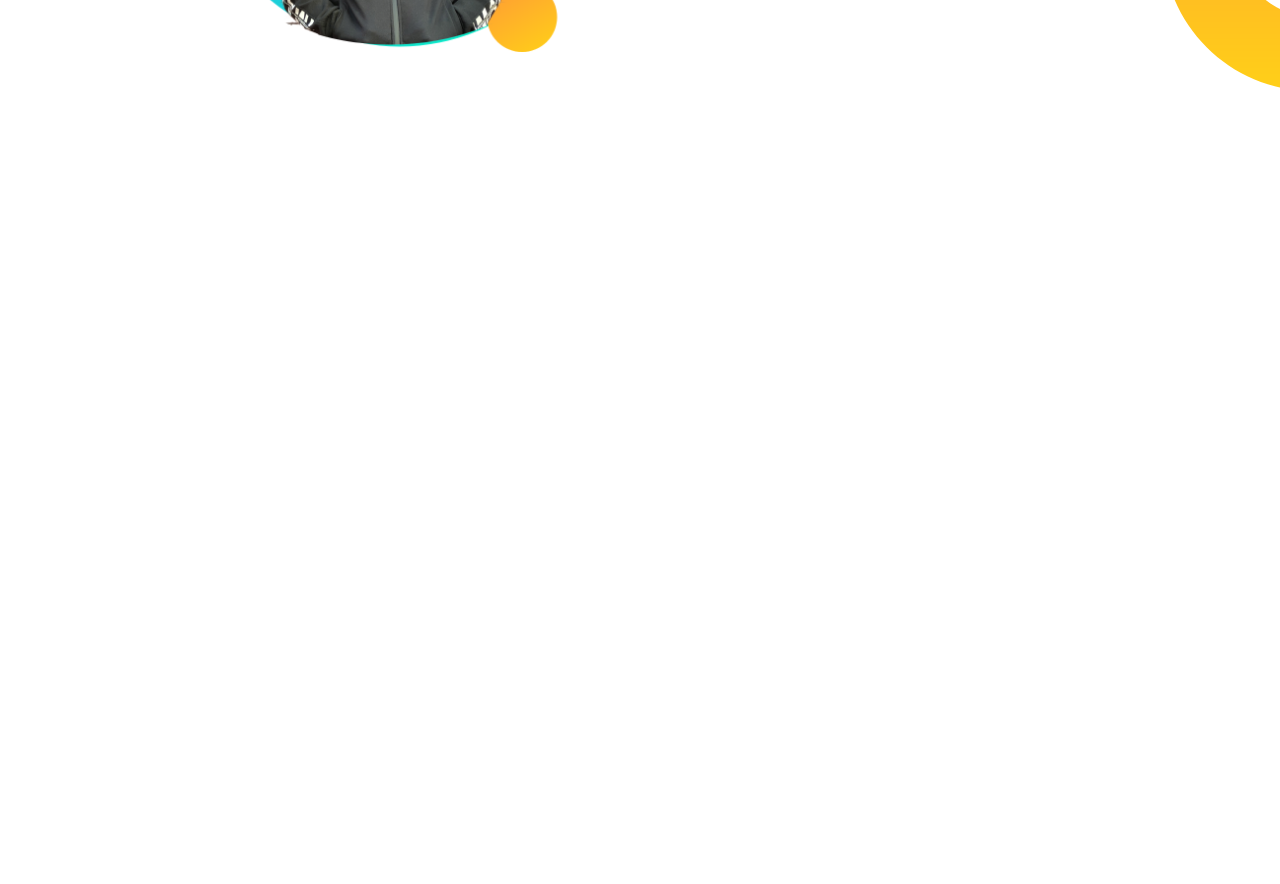
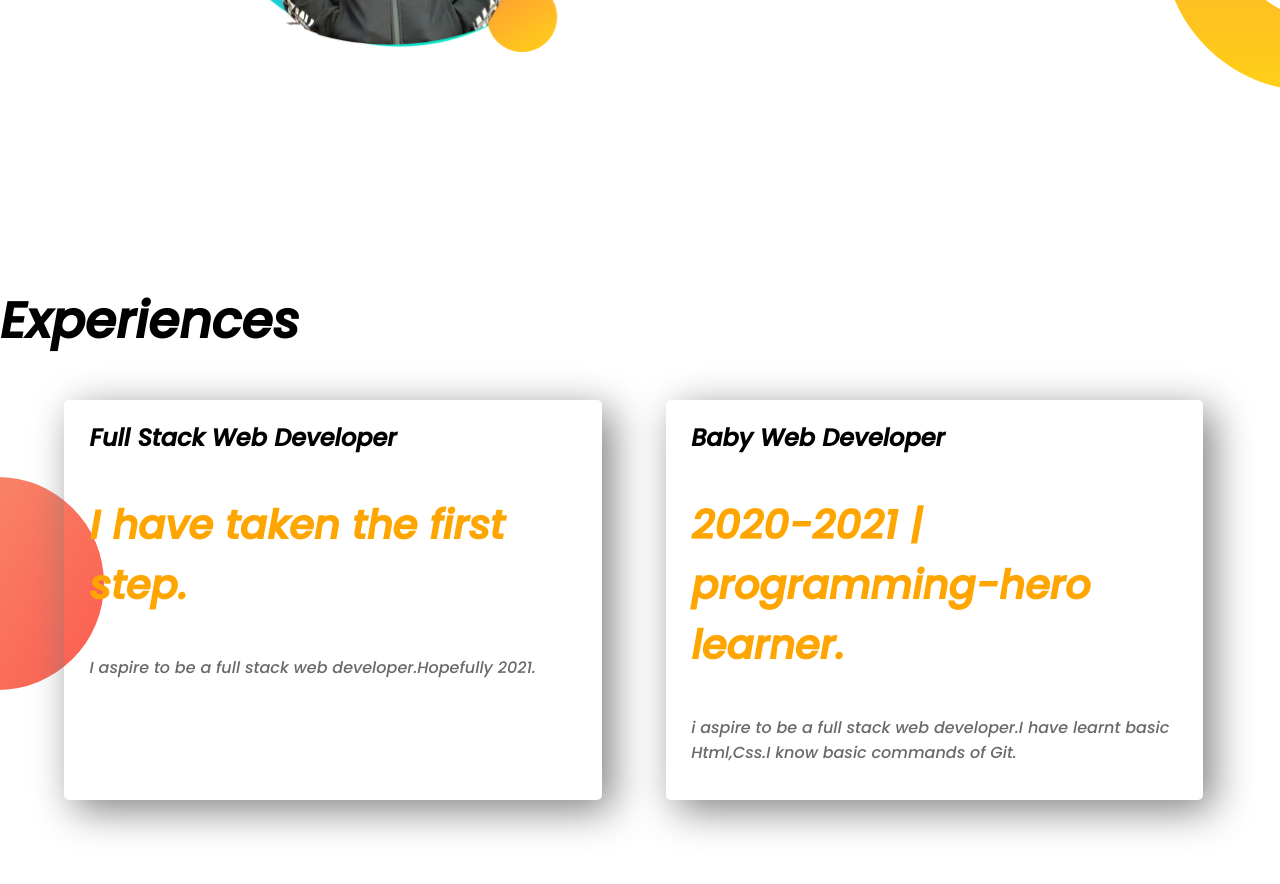
Before and after one commit to Ayon-Biswas/web-portfolio, a plain HTML site: page index.html in a window 1280 px wide. Shown: the part 958-1842 px from the top of the page. Before the commit the page ends 1200 px from the top, so only its background shows below. Drawn offline with Linux system fonts and the light colour scheme.

Commit message:
added experience area

```diff
--- a/index.html
+++ b/index.html
@@ -11,7 +11,7 @@
     <section class="top-banner">
         <div class="half-width">
                 <h1>Welcome To</h1>
-            <h1><span class="highlight">Ayon</span> World</h1>
+            <h1><span class="orange-highlight">Ayon</span> World</h1>
             <h3>Your Average University student</h3>
             <p>you may not know me.I am Ayon Biswas.I study at Leading University.I'm learning web development.I want to be  a master Web Developer.</p>
             <a class="link-button" target="_blank" href="https://web.programming-hero.com">Hire Me</a>
@@ -31,5 +31,18 @@
      <a class="link-button" target="_blank" href="https://www.facebook.com/ayonshirsho">Visit my Facebook</a>
     </div>
     </section>
+    <section class="experience-area">
+        <h1>Experiences</h1>
+    <div class="half-width single-experince">
+        <h2>Full Stack Web Developer</h2>
+        <h3><span class="orange-highlight">I have taken the first step.</span></h3>
+        <p>I aspire to be a full stack web developer.Hopefully 2021.</p>
+    </div>
+    <div class="half-width single-experince">
+     <h2>Baby Web Developer</h2>
+     <h3><span class="orange-highlight">2020-2021 | programming-hero learner.</span></h3>
+     <p>i aspire to be a full stack web developer.I have learnt basic Html,Css.I know basic commands of Git. </p>
+    </div>
+    </section>
 </body>
 </html>
--- a/style.css
+++ b/style.css
@@ -11,7 +11,7 @@ h3{
 p{
     color: dimgray;
 }
-.highlight{
+.orange-highlight{
     color: orange;
 }
 .half-width{
@@ -45,3 +45,13 @@ section{
     color: white;
     font-weight: bold;
 }
+.single-experince{
+    box-shadow: 10px 10px 40px grey;
+    border-radius: 5px;
+    height:80%;
+}
+.experience-area{
+    background-image: url("images/exp-bg.png");
+    background-repeat: no-repeat;
+    background-position: left;
+}
```
